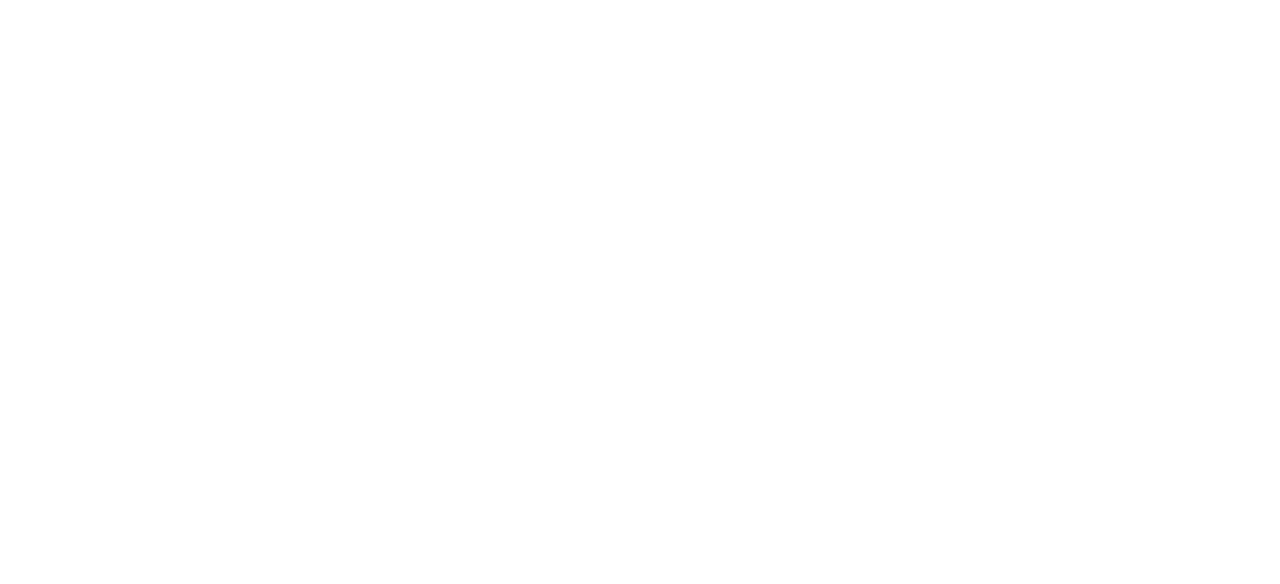
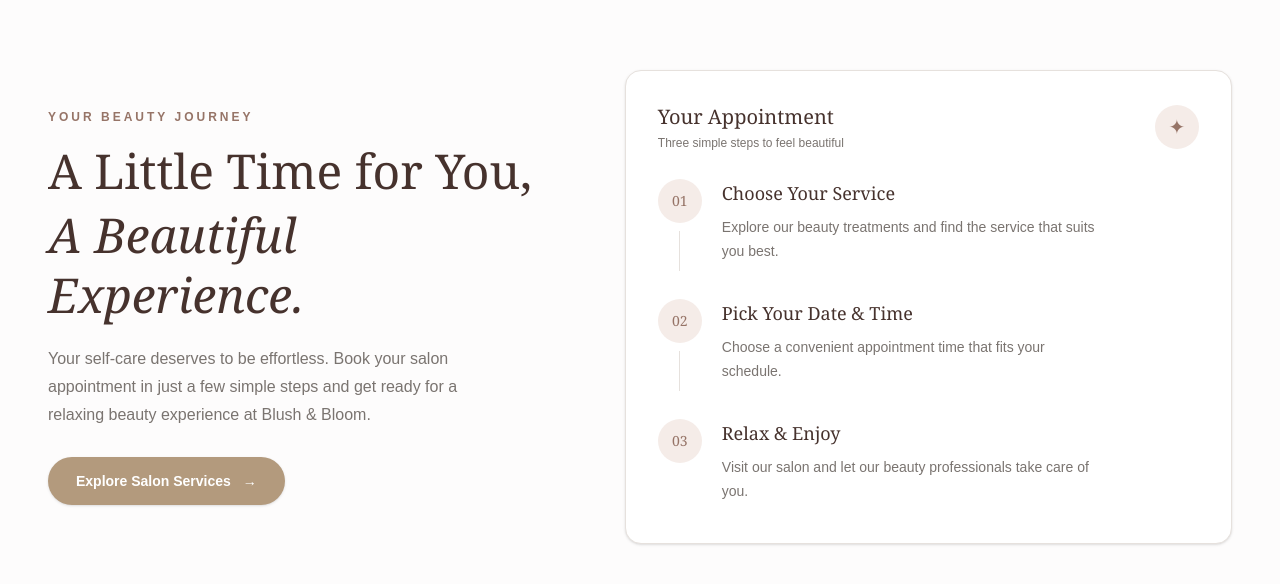
Before and after one commit to Kashpia-Tasnova/salonbook-client, a Next.js app: page / in a window 1280 px wide. Shown: the part 606-1190 px from the top of the page. Before the commit the page ends 800 px from the top, so only its background shows below. Built offline with nearby package versions, Linux system fonts and the light colour scheme.

Commit message:
feat(client): add appointment booking steps section

```diff
--- a/app/page.tsx
+++ b/app/page.tsx
@@ -1,10 +1,12 @@
 
 import Hero from "@/components/home/Hero";
+import Appointments from "@/components/home/Appointments";
 
 export default function Home() {
   return (
     <main>
       <Hero />
+      <Appointments />
     </main>
   );
 }
--- /dev/null
+++ b/components/home/Appointments.tsx
@@ -0,0 +1,105 @@
+
+import Link from "next/link";
+
+const appointmentSteps = [
+  {
+    number: "01",
+    title: "Choose Your Service",
+    description:
+      "Explore our beauty treatments and find the service that suits you best.",
+  },
+  {
+    number: "02",
+    title: "Pick Your Date & Time",
+    description:
+      "Choose a convenient appointment time that fits your schedule.",
+  },
+  {
+    number: "03",
+    title: "Relax & Enjoy",
+    description:
+      "Visit our salon and let our beauty professionals take care of you.",
+  },
+];
+
+export default function Appointments() {
+  return (
+    <section
+      id="appointments"
+      className="bg-background-soft px-6 py-16 sm:px-10 sm:py-20 lg:px-12"
+    >
+      <div className="mx-auto grid max-w-7xl gap-12 lg:grid-cols-[0.9fr_1.1fr] lg:items-center lg:gap-20">
+        {/* Left content */}
+        <div>
+          <p className="mb-4 text-xs font-semibold uppercase tracking-[0.25em] text-accent-brown">
+            Your Beauty Journey
+          </p>
+
+          <h2 className="max-w-lg text-3xl leading-tight text-heading sm:text-4xl lg:text-5xl">
+            A Little Time for You,
+            <span className="mt-1 block italic">
+              A Beautiful Experience.
+            </span>
+          </h2>
+
+          <p className="mt-5 max-w-md text-sm leading-7 text-foreground sm:text-base">
+            Your self-care deserves to be effortless. Book your salon
+            appointment in just a few simple steps and get ready for a
+            relaxing beauty experience at Blush & Bloom.
+          </p>
+
+          <Link
+            href="/services"
+            className="mt-7 inline-flex items-center gap-3 rounded-full bg-primary px-7 py-3.5 text-sm font-semibold text-white shadow-sm transition-all duration-300 hover:-translate-y-1 hover:bg-primary-hover"
+          >
+            Explore Salon Services
+            <span aria-hidden="true">→</span>
+          </Link>
+        </div>
+
+        {/* Right: Appointment steps */}
+        <div className="rounded-2xl border border-border bg-white p-6 shadow-sm sm:p-8">
+          <div className="mb-7 flex items-center justify-between">
+            <div>
+              <p className="font-heading text-xl text-heading">
+                Your Appointment
+              </p>
+              <p className="mt-1 text-xs text-foreground">
+                Three simple steps to feel beautiful
+              </p>
+            </div>
+
+            <span className="flex h-11 w-11 items-center justify-center rounded-full bg-background-blush text-xl text-accent-brown">
+              ✦
+            </span>
+          </div>
+
+          <div className="space-y-7">
+            {appointmentSteps.map((step, index) => (
+              <div key={step.number} className="flex gap-5">
+                <div className="flex flex-col items-center">
+                  <span className="flex h-11 w-11 shrink-0 items-center justify-center rounded-full bg-background-blush font-heading text-sm text-accent-brown">
+                    {step.number}
+                  </span>
+
+                  {index !== appointmentSteps.length - 1 && (
+                    <span className="mt-2 h-full min-h-8 w-px bg-border" />
+                  )}
+                </div>
+
+                <div className="pb-2">
+                  <h3 className="font-heading text-lg text-heading">
+                    {step.title}
+                  </h3>
+                  <p className="mt-2 max-w-sm text-sm leading-6 text-foreground">
+                    {step.description}
+                  </p>
+                </div>
+              </div>
+            ))}
+          </div>
+        </div>
+      </div>
+    </section>
+  );
+}
```
